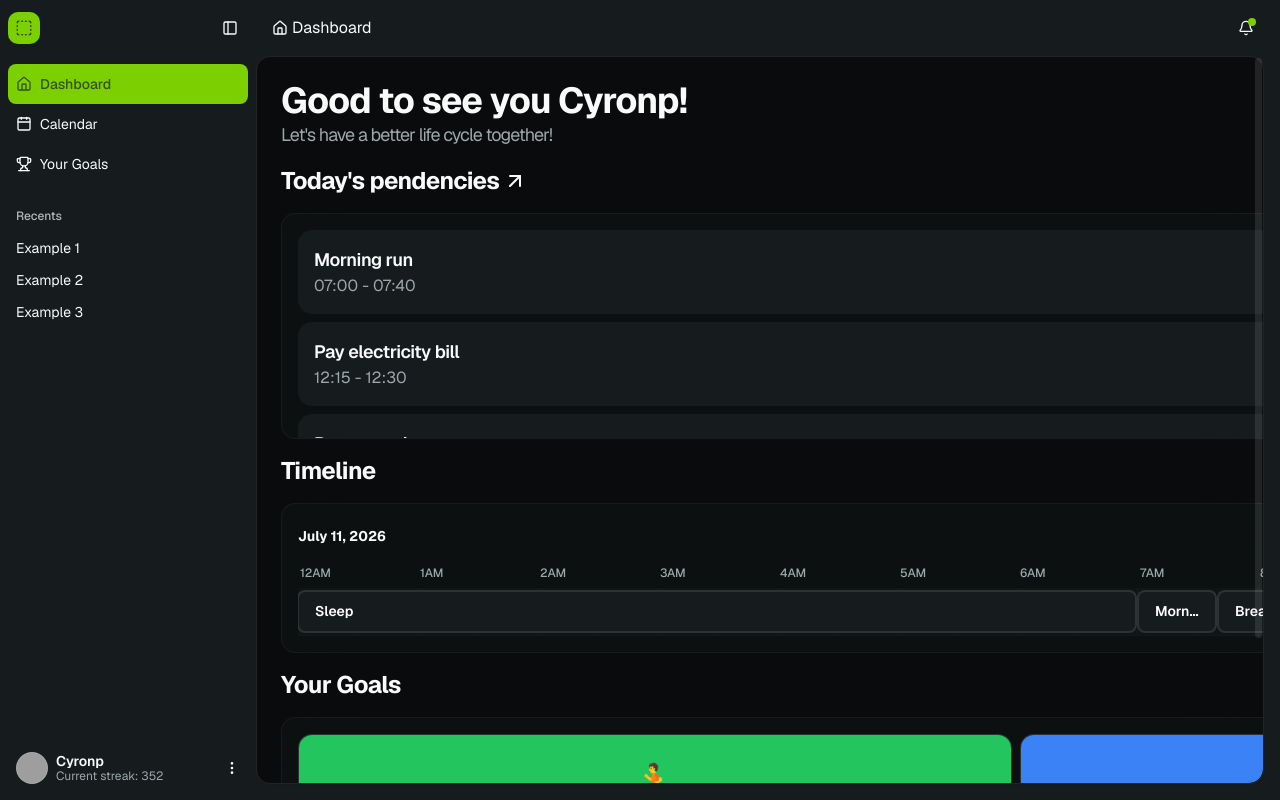
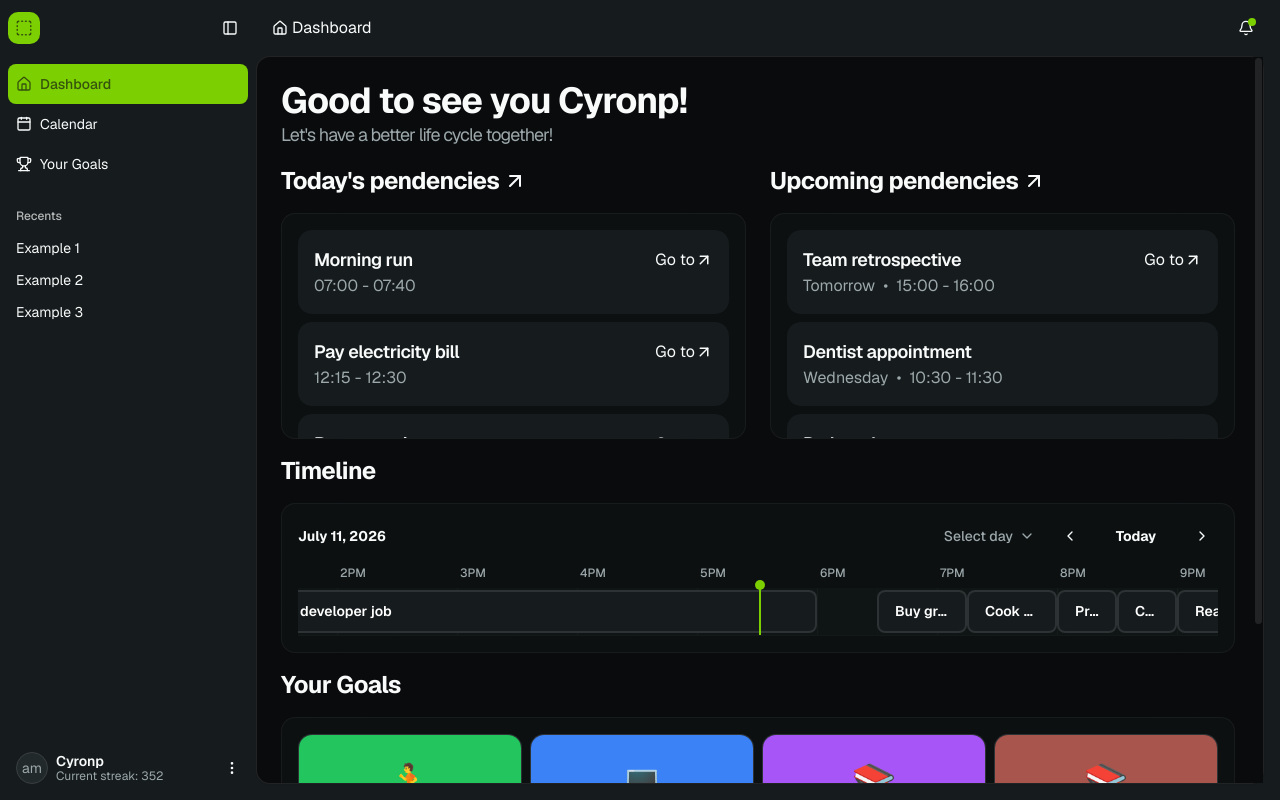
Before and after one commit to cyronp/allmanac, a Next.js app: page /dashboard in a window 1280 px wide. Built offline with nearby package versions, Linux system fonts and the light colour scheme; grey boxes are pictures that could not be loaded.

Commit message:
feat: add scroll-area with custom styling, make the layout always have the correct sizing.

```diff
--- a/components/ui/scroll-area.tsx
+++ b/components/ui/scroll-area.tsx
@@ -18,7 +18,7 @@ function ScrollArea({
     >
       <ScrollAreaPrimitive.Viewport
         data-slot="scroll-area-viewport"
-        className="size-full rounded-[inherit] transition-[color,box-shadow] outline-none focus-visible:ring-[3px] focus-visible:ring-ring/50 focus-visible:outline-1"
+        className="size-full rounded-[inherit] transition-[color,box-shadow] outline-none focus-visible:ring-[3px] focus-visible:ring-ring/50 focus-visible:outline-1 [&>div]:block! [&>div]:min-w-0! [&>div]:w-full!"
       >
         {children}
       </ScrollAreaPrimitive.Viewport>
@@ -39,14 +39,14 @@ function ScrollBar({
       data-orientation={orientation}
       orientation={orientation}
       className={cn(
-        "flex touch-none p-px transition-colors select-none data-horizontal:h-2.5 data-horizontal:flex-col data-horizontal:border-t data-horizontal:border-t-transparent data-vertical:h-full data-vertical:w-2.5 data-vertical:border-l data-vertical:border-l-transparent",
+        "flex touch-none bg-background p-px transition-colors select-none data-horizontal:h-2.5 data-horizontal:flex-col data-horizontal:border-t data-horizontal:border-t-transparent data-vertical:h-full data-vertical:w-2.5 data-vertical:border-l data-vertical:border-l-transparent",
         className
       )}
       {...props}
     >
       <ScrollAreaPrimitive.ScrollAreaThumb
         data-slot="scroll-area-thumb"
-        className="relative flex-1 rounded-full bg-border"
+        className="relative flex-1 rounded-full bg-border transition-colors duration-300 ease-out hover:bg-primary"
       />
     </ScrollAreaPrimitive.ScrollAreaScrollbar>
   )
```
